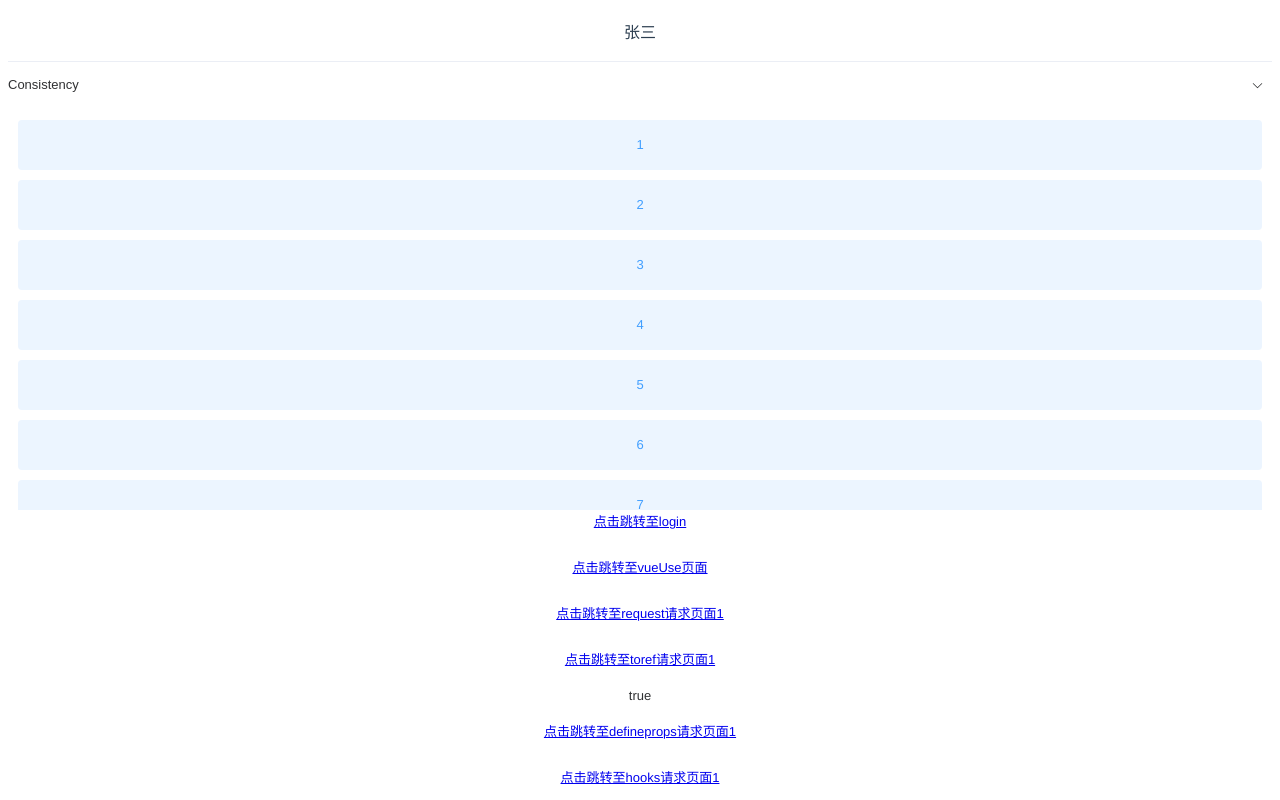
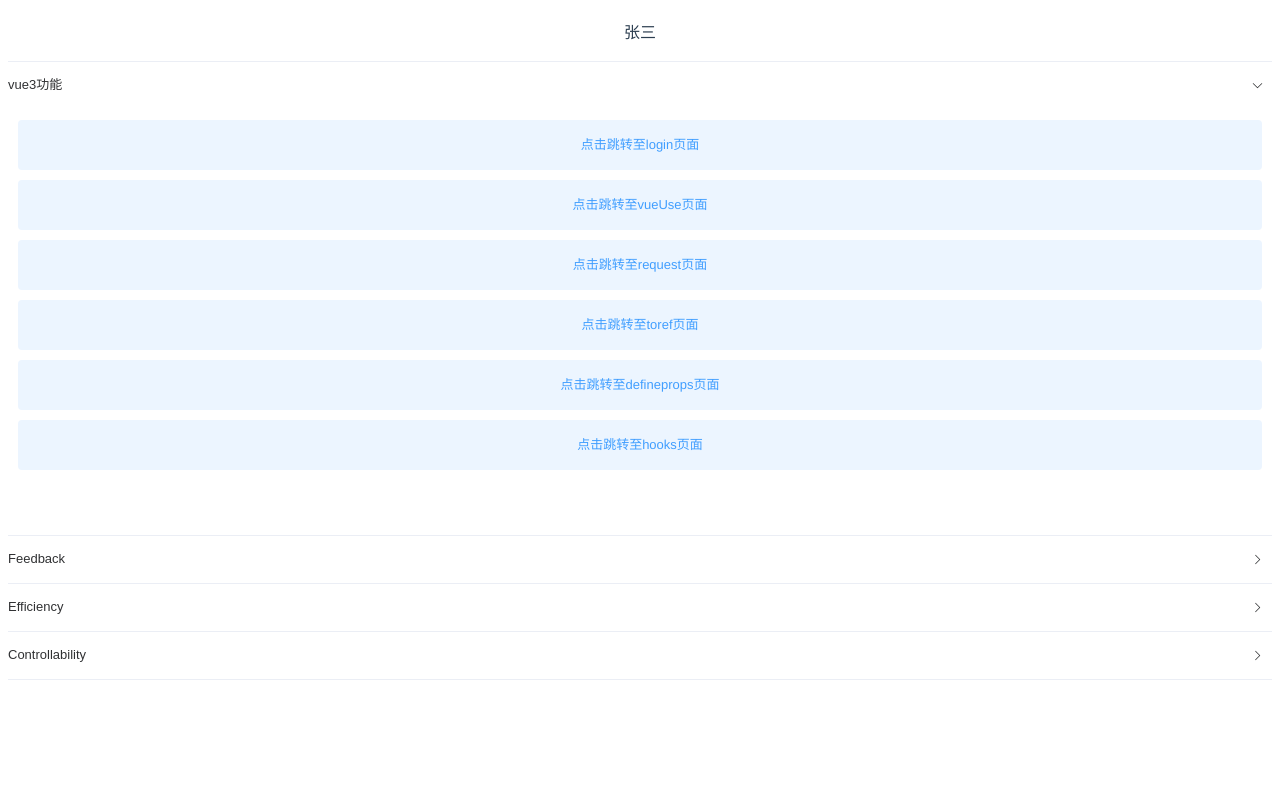
Before and after one commit to rzh11111111/v, a Vue app: page / in a window 1280 px wide. Shown: the part 320-1120 px from the top of the page. After the commit the page ends 1008 px from the top, so only its background shows below. Built offline with nearby package versions, Linux system fonts and the light colour scheme.

Commit message:
feat：引入elementui

```diff
--- a/src/pages/index.vue
+++ b/src/pages/index.vue
@@ -5,21 +5,10 @@
 
     <div>
         <el-collapse v-model="activeName" accordion>
-      <el-collapse-item title="Consistency" name="1">
+      <el-collapse-item title="vue3功能" name="1">
         <el-scrollbar height="400px">
-    <p v-for="item in 20" :key="item" class="scrollbar-demo-item">{{ item }}</p>
+    <p v-for="item in activeItem" @click="topage(item.name)" :key="item.name" class="scrollbar-demo-item">点击跳转至{{ item.name }}页面</p>
   </el-scrollbar>
-        <router-link to="/login">点击跳转至login</router-link>
-    <br /><br />
-    <router-link to="/vueUse">点击跳转至vueUse页面</router-link>
-    <br /><br />
-    <router-link to="/request">点击跳转至request请求页面1</router-link>
-    <br /><br />
-    <router-link to="/toref">点击跳转至toref请求页面1</router-link>
-    <p>{{ checked }}</p>
-    <router-link to="/defineprops">点击跳转至defineprops请求页面1</router-link>
-    <br /><br />
-    <router-link to="/hooks">点击跳转至hooks请求页面1</router-link>
       </el-collapse-item>
       <el-collapse-item title="Feedback" name="2">
         <div>
@@ -62,9 +51,23 @@
 <script lang="ts" setup>
     // import { Component } from 'vue';
     import UsePinia from '@/components/UsePinia.vue';
+    import { useRouter } from 'vue-router';
+    const router = useRouter()
     const checked = ref(true);
 
     const activeName = ref('1')
+
+    const activeItem = reactive([
+        {name:'login',use:'login'},
+        {name:'vueUse',use:'vueUse'},
+        {name:'request',use:'request'},
+        {name:'toref',use:'toref'},
+        {name:'defineprops',use:'defineprops'},
+        {name:'hooks',use:'hooks'}
+    ])
+    const topage = (path:any)=>{
+        router.push({path:path,query:{id:1}})
+    }
 </script>
 <style>
     .scrollbar-demo-item {
```
